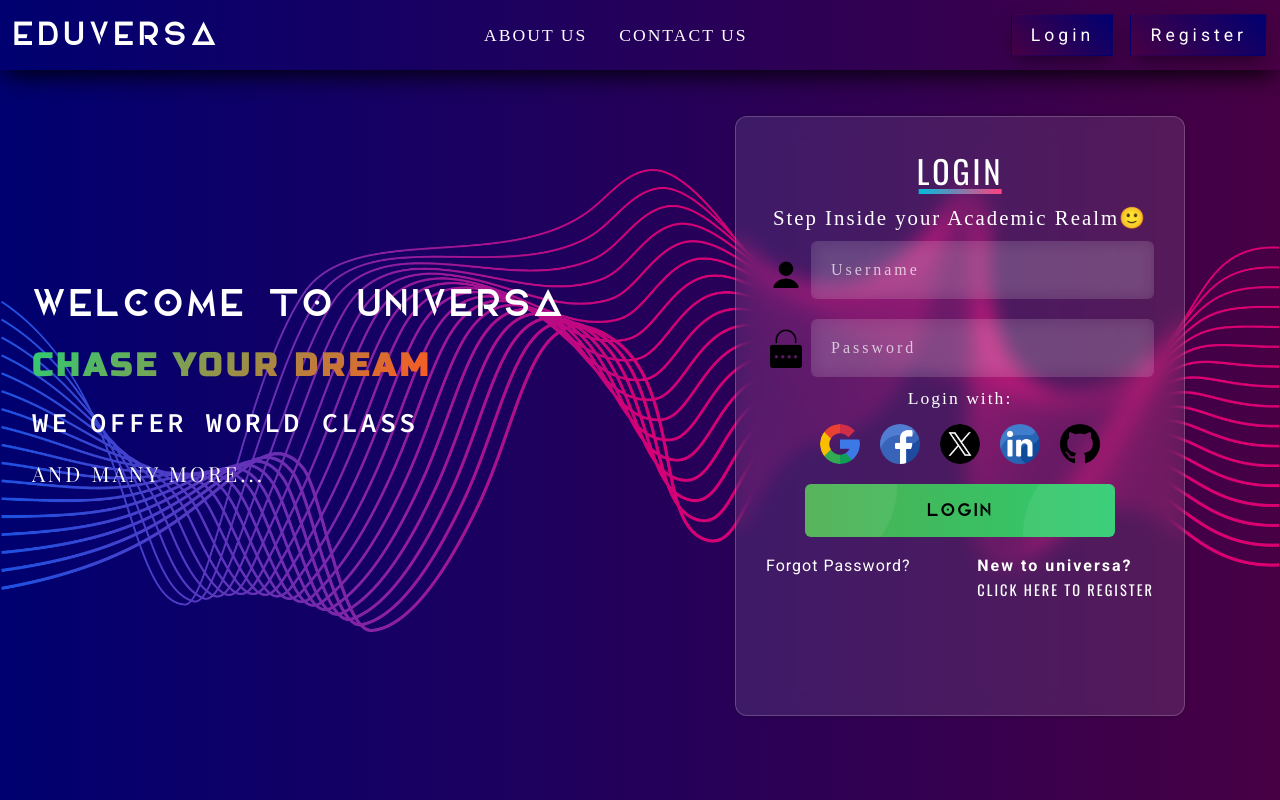
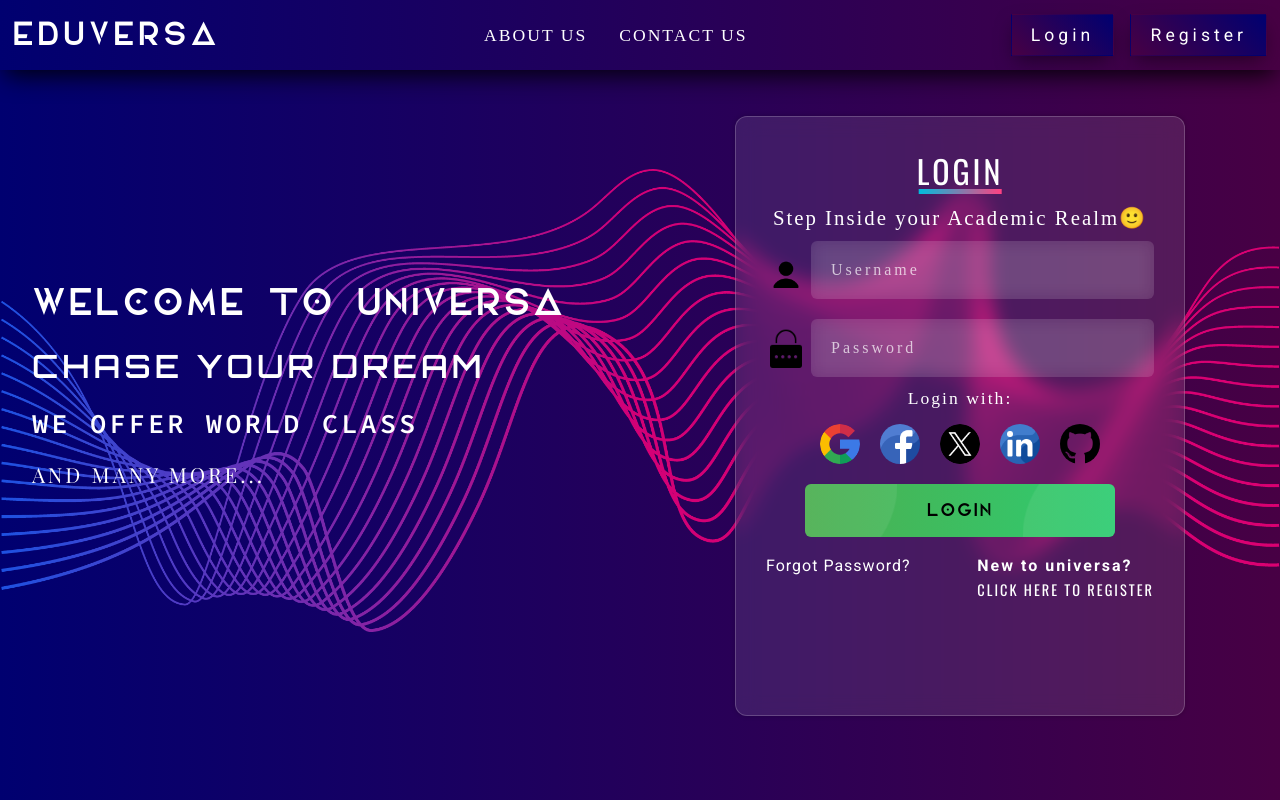
Before and after one commit to eduversa/eduversa.github.io, a Next.js app: page / in a window 1280 px wide. Built offline with nearby package versions, Linux system fonts and the light colour scheme; a web font is replaced by a local one.

Commit message:
hoem page left side is ready

```diff
--- a/styles/pages/_homepage.scss
+++ b/styles/pages/_homepage.scss
@@ -57,15 +57,16 @@
       }
     }
     .company-slogan {
-      font-family: var(--font-russo);
+      font-family: var(--font-orbitron);
       font-size: var(--font-7);
       font-weight: 600;
       letter-spacing: 4px;
       text-transform: uppercase;
-      background: linear-gradient(135deg, var(--green), var(--orange));
-      -webkit-background-clip: text;
-      background-clip: text;
-      color: transparent;
+      // background: linear-gradient(to right, var(--white), var(--red));
+      // -webkit-background-clip: text;
+      // background-clip: text;
+      // color: transparent;
+      color: var(--white);
       @media (max-width: $breakpoint-desktop-wide) {
       }
       @media (max-width: $breakpoint-desktop) {
```
